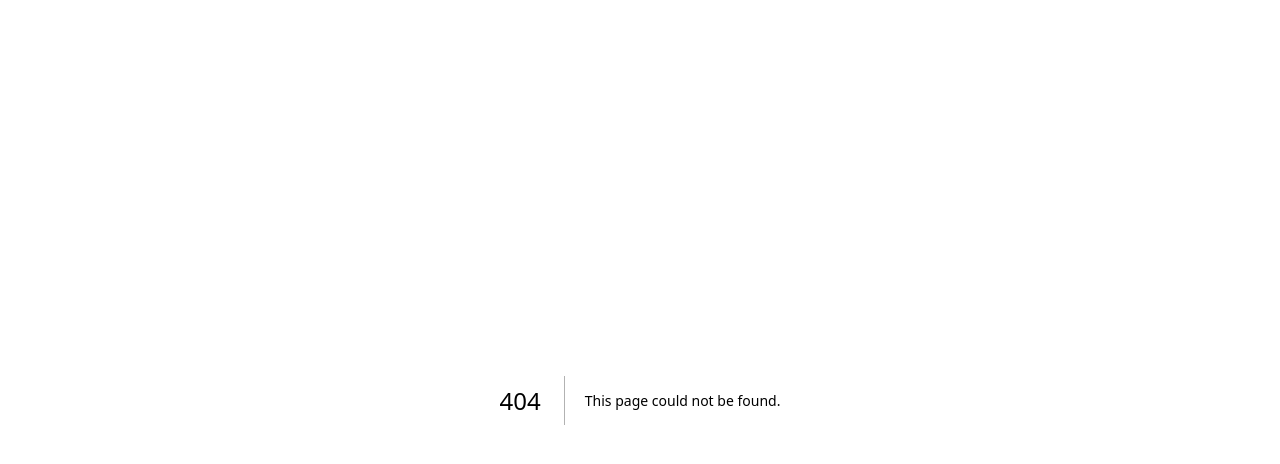
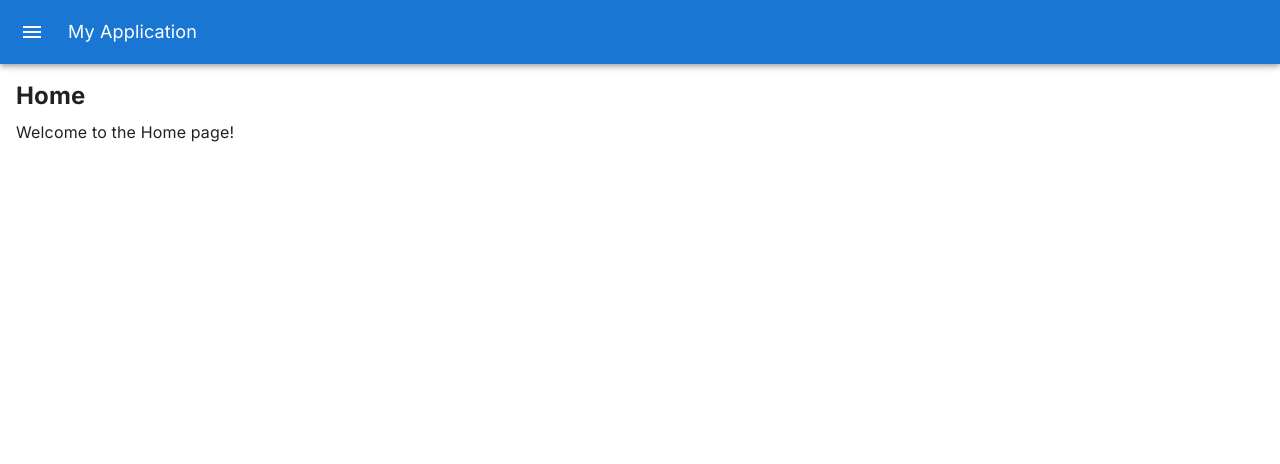
Before and after one commit to nitishKumar8683/ci, a Next.js app: page /dashboard in a window 1280 px wide. Before the commit this address had no page. Shown: the top 464 px of the page. Built offline with nearby package versions, Linux system fonts and the light colour scheme.

Commit message:
login done dashboard sidebar working

```diff
--- /dev/null
+++ b/src/app/dashboard/layout.js
@@ -0,0 +1,16 @@
+import { Inter } from "next/font/google";
+
+const inter = Inter({ subsets: ["latin"] });
+
+export const metadata = {
+    title: "Bus Pass System Admin",
+    description: "Generated by Admin",
+};
+
+export default function RootLayout({ children }) {
+    return (
+        <html lang="en">
+            <body className={inter.className}>{children}</body>
+        </html>
+    );
+}
--- /dev/null
+++ b/src/app/dashboard/page.js
@@ -0,0 +1,12 @@
+import Image from "next/image";
+import Header from "@/components/Includes/Header/Header";
+import Footer from "@/components/Includes/Footer/Footer";
+import HomePage from "@/components/Admin/Home/Home";
+
+export default function Home() {
+    return (
+        <main className="flex flex-col min-h-screen">
+            <HomePage />
+        </main>
+    );
+}
--- /dev/null
+++ b/src/components/Admin/Home/Home.js
@@ -0,0 +1,73 @@
+"use client"
+import React, { useState } from 'react';
+import { Drawer, List, ListItem, ListItemText, IconButton } from '@mui/material';
+import MenuIcon from '@mui/icons-material/Menu';
+import CloseIcon from '@mui/icons-material/Close';
+import { CssBaseline, Toolbar, AppBar } from '@mui/material';
+
+const Home = () => {
+    const [open, setOpen] = useState(false);
+
+    const toggleDrawer = () => {
+        setOpen(!open);
+    };
+
+    const sidebarContent = (
+        <div role="presentation" className="flex flex-col h-full p-4">
+
+            <div className="flex justify-end mb-4">
+
+                <IconButton onClick={toggleDrawer}>
+                    <CloseIcon />
+                </IconButton>
+            </div>
+
+            <h1>Admin Dashboard</h1>
+
+            <List>
+                <ListItem button>
+                    <ListItemText primary="Home" />
+                </ListItem>
+                <ListItem button>
+                    <ListItemText primary="About" />
+                </ListItem>
+                <ListItem button>
+                    <ListItemText primary="Contact" />
+                </ListItem>
+            </List>
+        </div>
+    );
+
+    return (
+        <div className="flex h-screen">
+            <CssBaseline />
+            <AppBar position="fixed" className="bg-blue-500">
+                <Toolbar>
+                    <IconButton
+                        edge="start"
+                        color="inherit"
+                        aria-label="menu"
+                        onClick={toggleDrawer}
+                    >
+                        <MenuIcon />
+                    </IconButton>
+                    <span className="text-white ml-4 text-lg">My Application</span>
+                </Toolbar>
+            </AppBar>
+            <Drawer
+                anchor="left"
+                open={open}
+                onClose={toggleDrawer}
+                classes={{ paper: 'w-64 bg-gray-800 text-white' }}
+            >
+                {sidebarContent}
+            </Drawer>
+            <main className="flex-1 p-4 mt-16">
+                <h1 className="text-2xl font-bold">Home</h1>
+                <p className="mt-2">Welcome to the Home page!</p>
+            </main>
+        </div>
+    );
+};
+
+export default Home;
--- a/src/components/Login/Login.jsx
+++ b/src/components/Login/Login.jsx
@@ -15,7 +15,8 @@ import { Formik, Form, Field, ErrorMessage } from "formik";
 import * as Yup from "yup";
 import axios from "axios";
 import { ToastContainer, toast } from "react-toastify";
-import "react-toastify/dist/ReactToastify.css";
+import "react-toastify/dist/ReactToastify.css"
+import { useRouter } from "next/navigation";
 
 const theme = createTheme({
   palette: {
@@ -53,12 +54,14 @@ const validationSchema = Yup.object({
 });
 
 const Login = () => {
+     const router = useRouter();
   const handleSubmit = async (values, { setSubmitting }) => {
     const response = await axios.post("/api/login", values);
     try {
       if (response.data.success === true) {
         toast.success(response.data.message || "User logged in successfully");
         setSubmitting(false);
+        router.push("/dashboard");
       } else {
         toast.error(response.data.message || "Login failed");
         setSubmitting(false);
```
